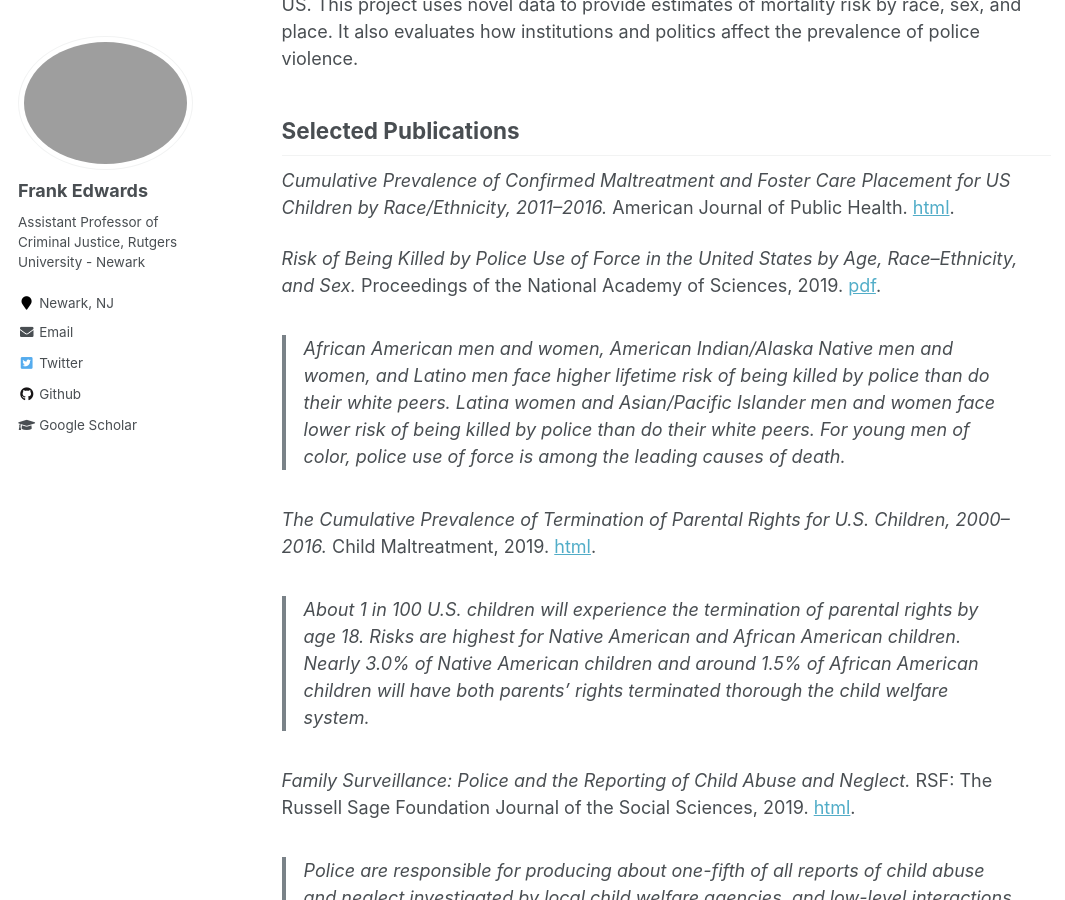
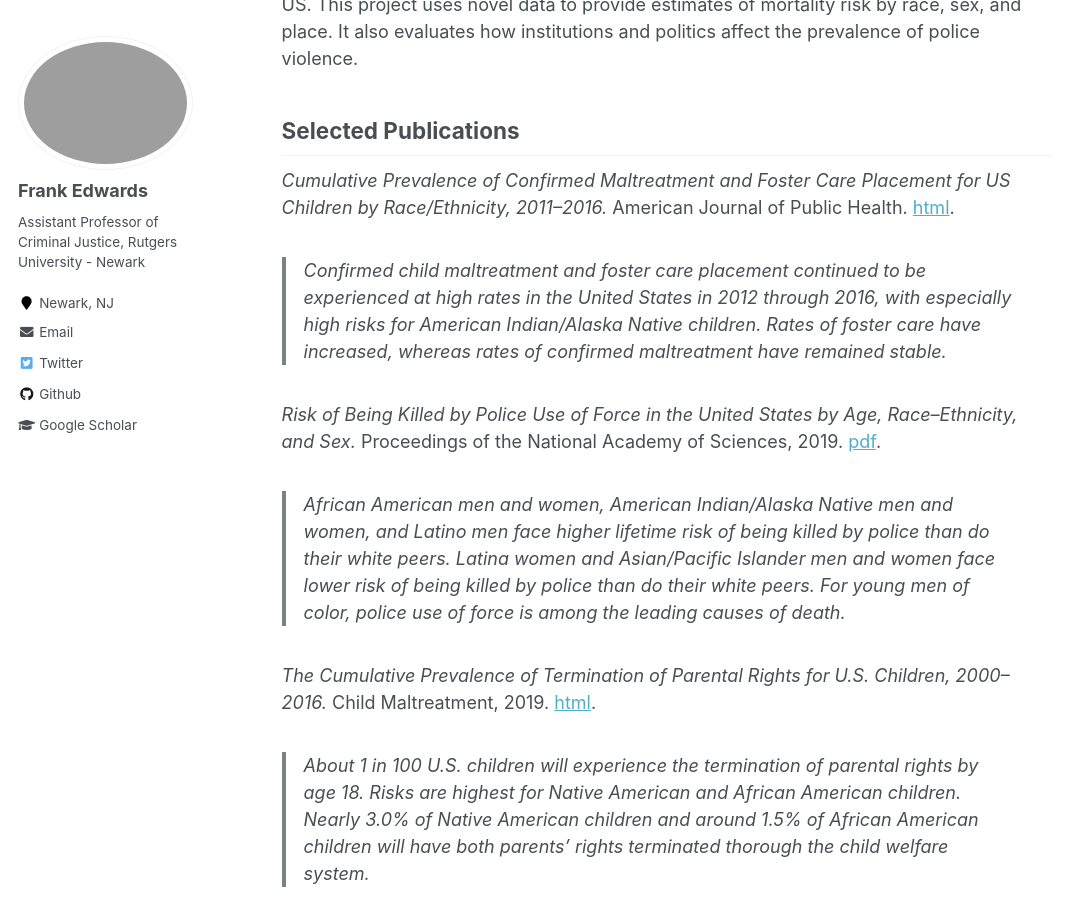
Before and after one commit to f-edwards/f-edwards.github.io, a Jekyll site: the page built from _pages/about.md, in a window 1280 px wide and 900 px high, scrolled down 404 px. Shown: the whole window, without its empty margins (0-1065 px from the left). Built offline with Jekyll 4.4.1, drawn with Linux system fonts in a browser that asks for light colours; comment, search, counter and statistics services are not loaded.

Commit message:
add abstract

```diff
--- a/_pages/about.md
+++ b/_pages/about.md
@@ -22,6 +22,8 @@ The second provides detailed analyses of the prevalence of police-involved killi
 
 *Cumulative Prevalence of Confirmed Maltreatment and Foster Care Placement for US Children by Race/Ethnicity, 2011–2016.* American Journal of Public Health. [html](https://ajph.aphapublications.org/doi/10.2105/AJPH.2019.305554).
 <span data-badge-popover="right" data-badge-type="2" data-doi="10.2105/AJPH.2019.305554" class="altmetric-embed" style ="display: inline-block"></span>
+
+> Confirmed child maltreatment and foster care placement continued to be experienced at high rates in the United States in 2012 through 2016, with especially high risks for American Indian/Alaska Native children. Rates of foster care have increased, whereas rates of confirmed maltreatment have remained stable.
 
 *Risk of Being Killed by Police Use of Force in the United States by Age, Race–Ethnicity, and Sex.* Proceedings of the National Academy of Sciences, 2019. [pdf](https://osf.io/preprints/socarxiv/kw9cu/).
 <span data-badge-popover="right" data-badge-type="2" data-doi="10.1073/pnas.1821204116" class="altmetric-embed" style ="display: inline-block"></span>
```
